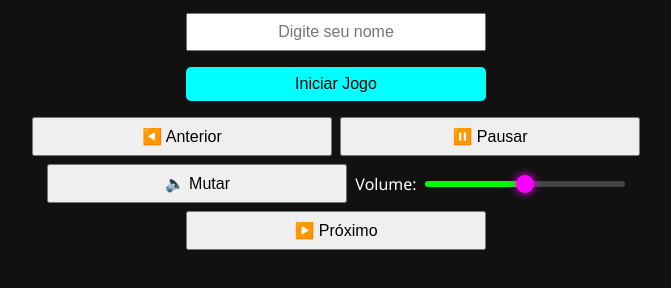
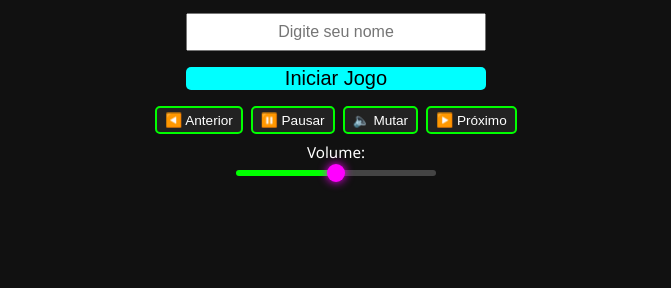
Before and after one commit to AdrianoMaia45/Jogo-Cobrinha, a plain HTML site: page index.html in a window 1280 px wide. Shown: the part 110-398 px from the top of the page, without its empty margins (304-975 px from the left). Drawn offline with Linux system fonts and the light colour scheme.

Commit message:
Melhoria grafica dos botoes

```diff
--- a/index.html
+++ b/index.html
@@ -18,9 +18,9 @@
       <button id="prevTrackBtn">◀️ Anterior</button>
       <button id="playPauseBtn">⏸️ Pausar</button>
       <button id="muteBtn">🔈 Mutar</button>
+      <button id="nextTrackBtn">▶️ Próximo</button>
       <label for="volumeControl">Volume:</label>
       <input type="range" id="volumeControl" min="0" max="1" step="0.01" value="0.5">
-      <button id="nextTrackBtn">▶️ Próximo</button>
     </div>
   </div>
 
--- a/style.css
+++ b/style.css
@@ -27,7 +27,7 @@ body {
 }
 
 #menu input:not([type="range"]),
-#menu button {
+z#menu > button {
   padding: 0.5rem 1rem;
   font-size: 1rem;
   display: block;
@@ -45,6 +45,7 @@ body {
   transition: 0.3s ease;
   width: 100%;
   max-width: 300px;
+  font-size: 20px;
 }
 
 #startBtn:hover {
@@ -116,6 +117,41 @@ body {
   align-items: center;
   justify-content: center;
   flex-wrap: wrap;
+  width: 100%;
+  max-width: none;
+}
+
+#audioControls button {
+  padding: 0.25rem 0.5rem !important;
+  font-size: 0.85rem !important;
+  background-color: #222 !important;
+  color: #fff !important;
+  border: 2px solid #0f0 !important;
+  border-radius: 5px !important;
+  cursor: pointer !important;
+  transition: 0.3s !important;
+  text-align: center !important;
+  width: auto !important;
+  max-width: none !important;
+  min-width: auto !important;
+  display: inline-block !important;
+}
+
+#audioControls button:hover {
+  background-color: #0f0;
+  color: #000;
+  box-shadow: 0 0 10px #0f0;
+}
+
+#audioControls label {
+  font-size: 0.95rem;
+  margin: 0;
+  white-space: nowrap;
+  display: flex;
+  align-items: center;
+  flex-basis: 100%;
+  justify-content: center;
+  gap: 0.5rem;
 }
 
 #volumeControl {
@@ -133,6 +169,8 @@ body {
   );
   border-radius: 5px;
   outline: none;
+  vertical-align: middle;
+  margin: 0 0.5rem;
 }
 
 #volumeControl::-webkit-slider-thumb {
@@ -270,6 +308,10 @@ body {
 
 /* Responsivo */
 @media (max-width: 480px) {
+  #audioControls {
+    flex-wrap: wrap;
+  }
+
   #scoreBoardTop {
     width: 300px;
     flex-direction: column;
@@ -288,6 +330,6 @@ body {
   }
 
   #volumeControl {
-    width: 120px;
+    width: 150px;
   }
 }
```
